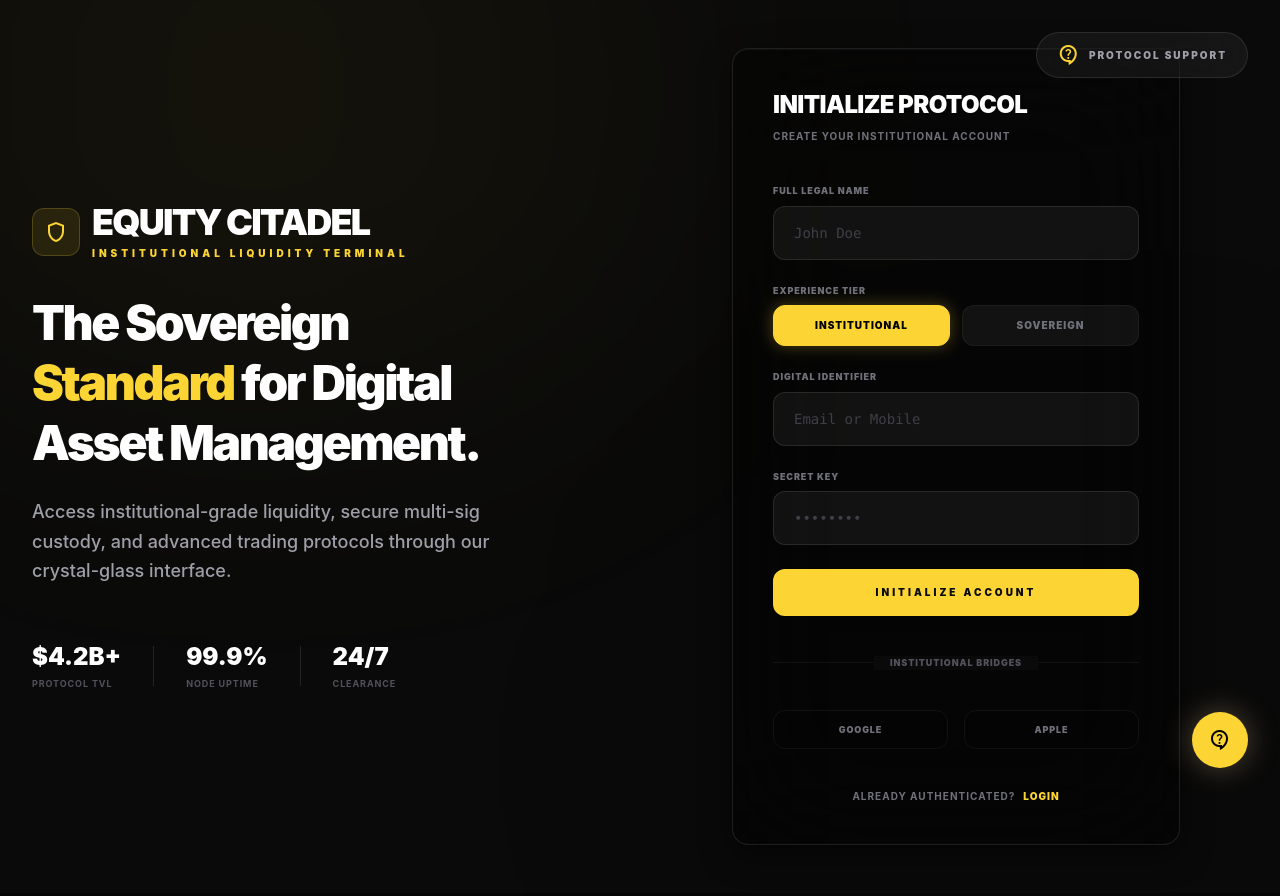
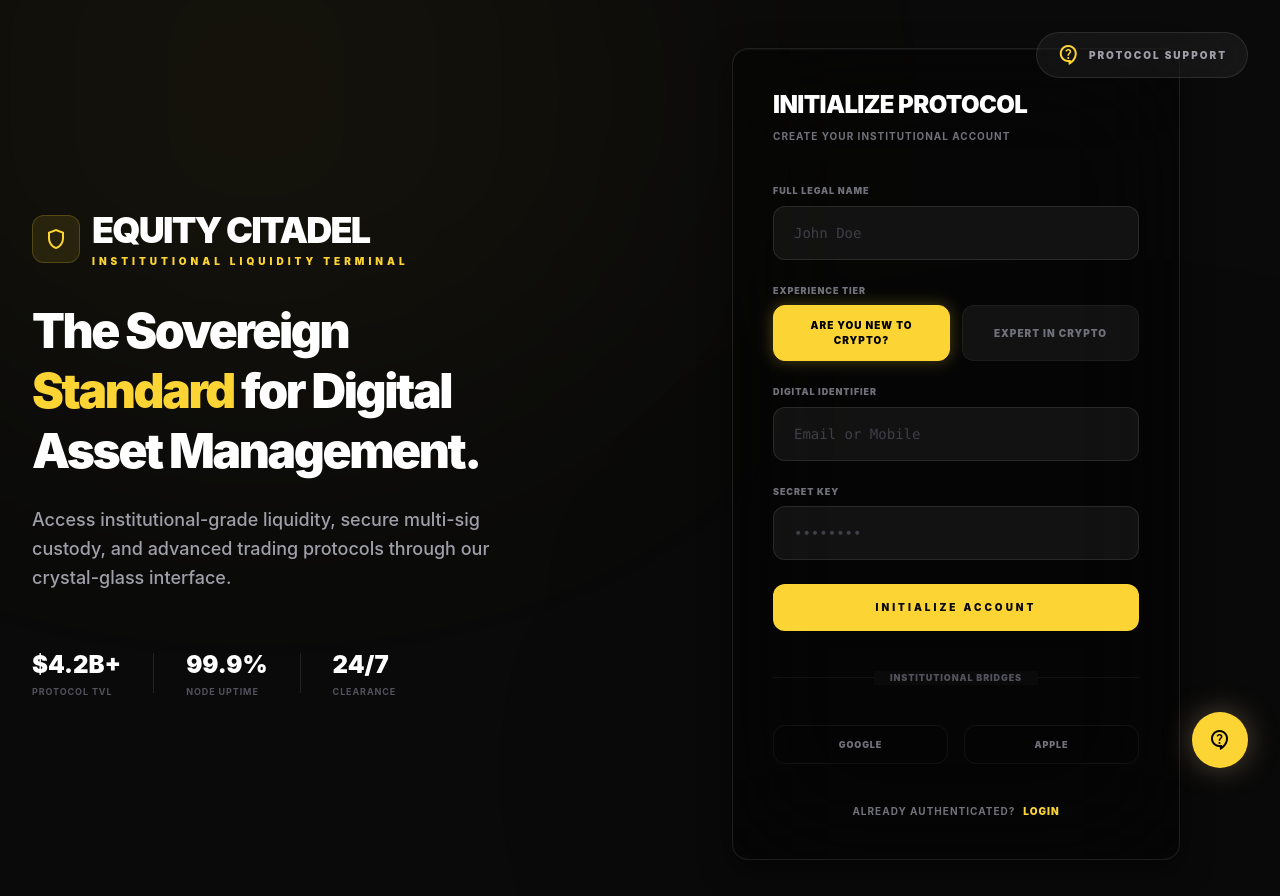
Before and after one commit to peterokonkwo193-web/peterx-platform, a React (Vite) app: page /signup in a window 1280 px wide. Shown: the top 896 px of the page. Built offline with nearby package versions, Linux system fonts and the light colour scheme; no server answers.

Commit message:
style: update experience level labels on signup page

```diff
--- a/src/pages/Login.jsx
+++ b/src/pages/Login.jsx
@@ -149,7 +149,7 @@ const Login = ({ isSignUp = false }) => {
                             : "bg-white/5 border-white/5 text-zinc-500 hover:border-white/10"
                         )}
                       >
-                        Institutional
+                        Are you new to crypto?
                       </button>
                       <button
                         type="button"
@@ -161,7 +161,7 @@ const Login = ({ isSignUp = false }) => {
                             : "bg-white/5 border-white/5 text-zinc-500 hover:border-white/10"
                         )}
                       >
-                        Sovereign
+                        Expert in crypto
                       </button>
                     </div>
                   </div>
```
